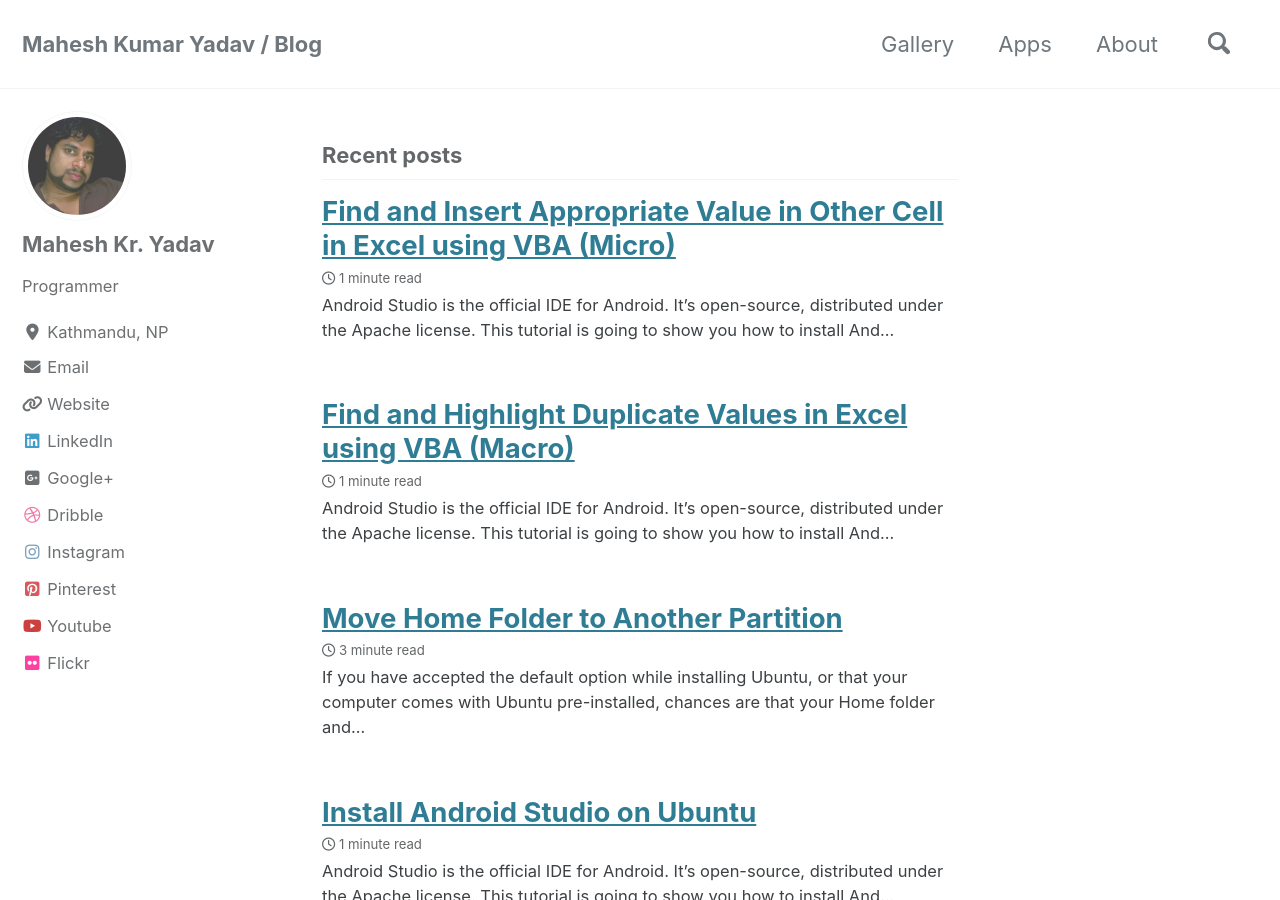
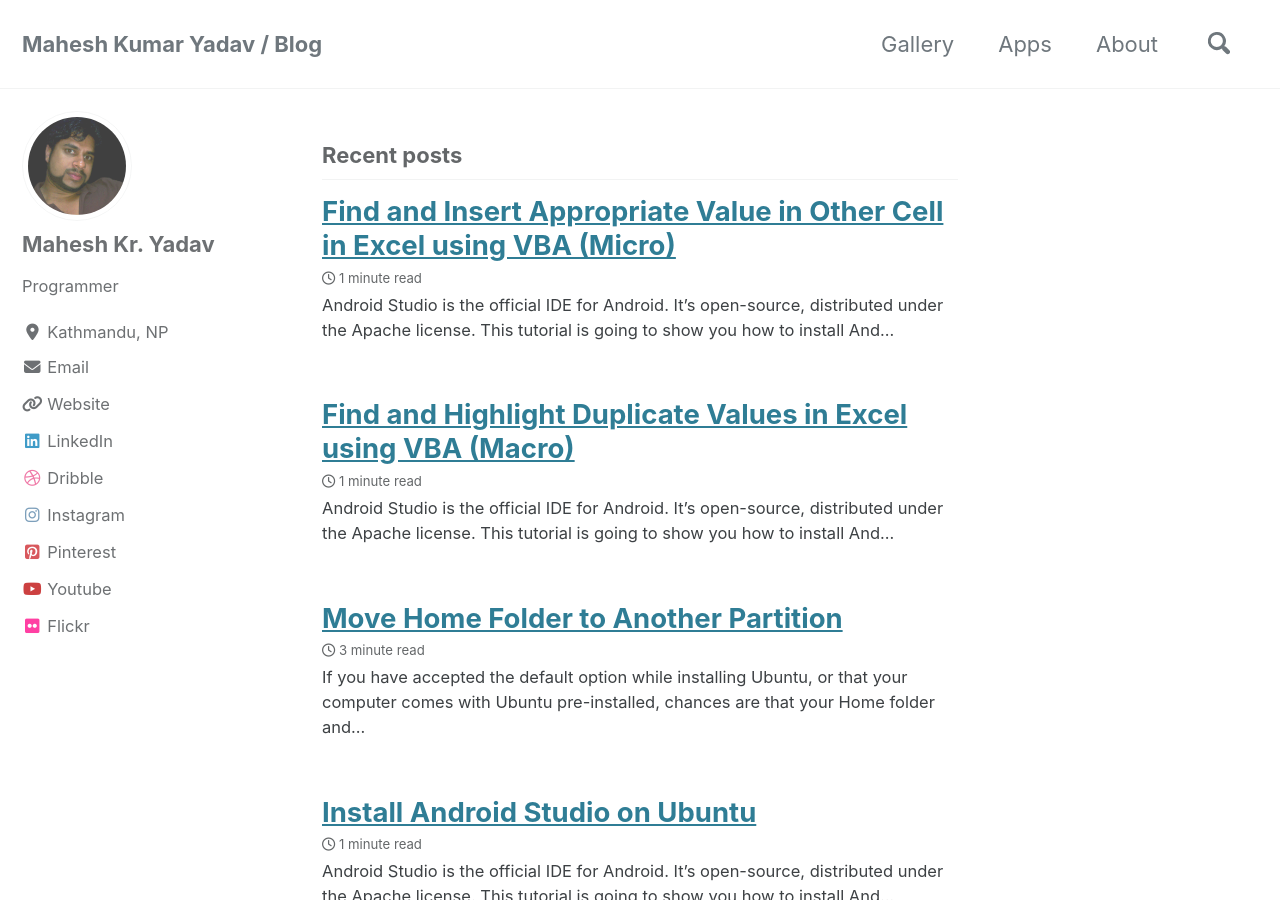
Before and after one commit to ritayadav/myblog, a Jekyll site: the page built from index.html, in a window 1280 px wide and 900 px high. Built offline with Jekyll 4.4.1, drawn with Linux system fonts in a browser that asks for light colours; cached includes are drawn as plain includes; nearby versions of some CDN libraries; the list of posts is cut into pages by our own code.

Commit message:
Removed google plus

```diff
--- a/_config.yml
+++ b/_config.yml
@@ -118,9 +118,6 @@ author:
     - label: "LinkedIn"
       icon: "fab fa-fw fa-linkedin"
       url: "https://www.linkedin.com/in/maheshdharhari"
-    - label: "Google+"
-      icon: "fab fa-fw fa-google-plus-square"
-      url: "https://plus.google.com/+MaheshKumarYadavDharhari"
     - label: "Dribble"
       icon: "fab fa-fw fa-dribbble"
       url: "https://dribbble.com/maheshdharhari"
```
